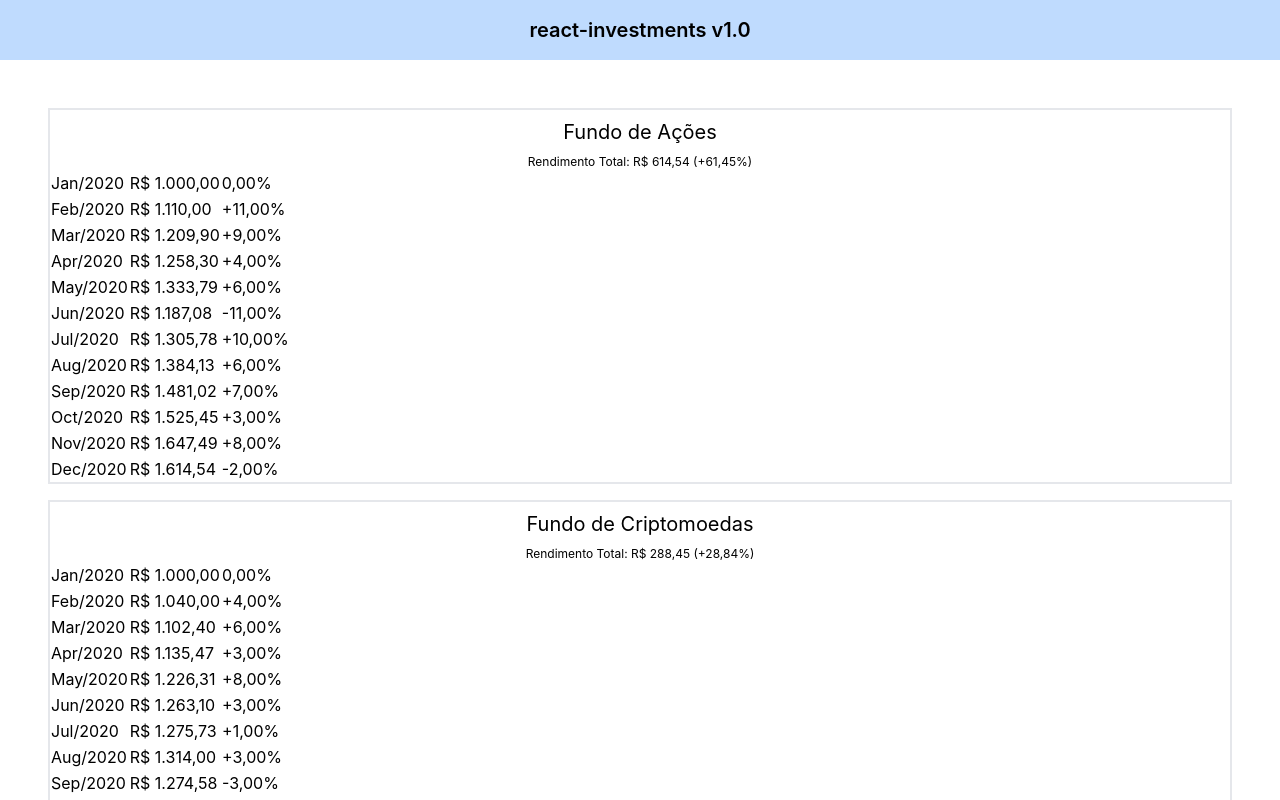
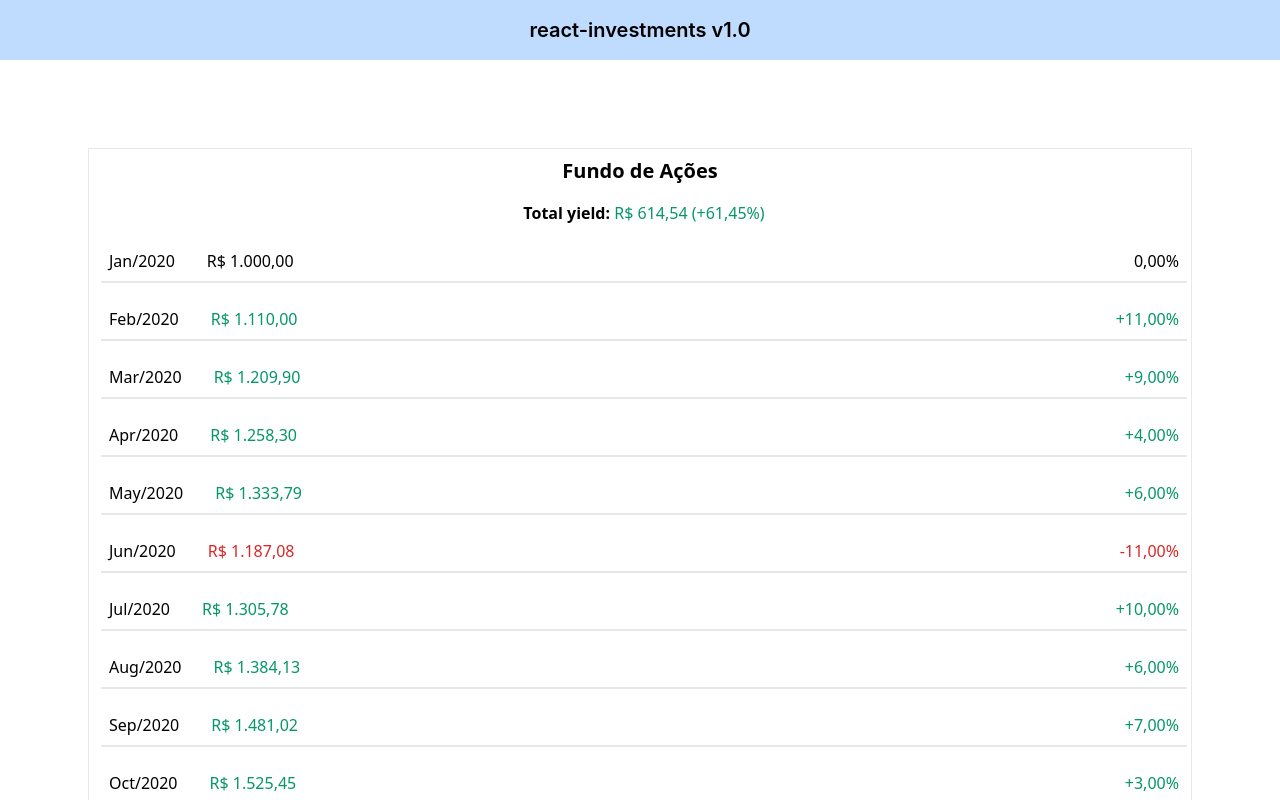
Before and after one commit to heldermg/igti-bootcamp-react-mod2-pratical-work, a React (Create React App) app: page / in a window 1280 px wide. Shown: the top 800 px of the page. Built offline with nearby package versions, Linux system fonts and the light colour scheme.

Commit message:
refactoring

```diff
--- a/src/components/Funds.jsx
+++ /dev/null
@@ -1,3 +0,0 @@
-export default function Funds({ children }) {
-  return <div className="container mx-auto p-4">{children}</div>
-}
--- /dev/null
+++ b/src/components/Investment.jsx
@@ -0,0 +1,53 @@
+import Report from './Report'
+import { currencyNumberFormat, percentNumberFormat } from '../util/util'
+import { INVESTMENTS_REPORTS as allReports } from '../data/investments'
+
+export default function Investment({ children: investment = null }) {
+  if (!investment) {
+    return <div>Impossible to show the Investment</div>
+  }
+
+  const investmentReport = allReports
+    .filter(({ investmentId }) => investmentId === investment.id)
+    .sort((a, b) => a.month - b.month)
+
+  let prevValue = 0
+  investmentReport.forEach((report) => {
+    report.monthYield =
+      prevValue !== 0
+        ? (report.value - prevValue) / prevValue
+        : 0
+      prevValue = report.value
+  })
+
+  const firstValue = investmentReport[0].value
+  const lastValue = investmentReport[investmentReport.length - 1].value
+  const totalYieldValue = lastValue - firstValue
+
+  const totalYieldValueFormated = currencyNumberFormat
+    .format(Number(totalYieldValue).toFixed(2))
+
+  const totalYieldPercentage = percentNumberFormat
+     .format(Number(totalYieldValue / firstValue).toFixed(4))
+
+  let totalYieldClass = ''
+     if (totalYieldValue < 0) {
+      totalYieldClass = 'text-red-600'
+
+     } else if (totalYieldValue > 0) {
+      totalYieldClass = 'text-green-600'
+     }
+
+  return (
+    <div className="font-sans border p-2 m-2 flex flex-col space-y-4 items-center space-x-2">
+      <h1 className="font-bold text-xl">{investment.description}</h1>
+      <h2>
+        <strong>Total yield:</strong>
+        <span className={`${totalYieldClass}`}> {totalYieldValueFormated} ({totalYieldPercentage})</span>
+      </h2>
+      {investmentReport.map((report) => {
+         return <Report key={report.id}>{report}</Report>;
+      })}
+    </div>
+  )
+}
--- /dev/null
+++ b/src/components/Investments.jsx
@@ -0,0 +1,3 @@
+export default function Investments({ children }) {
+  return <div className="container mx-auto p-16">{children}</div>
+}
--- a/src/components/Report.jsx
+++ b/src/components/Report.jsx
@@ -5,21 +5,30 @@ import {
 } from '../util/util'
 
 export default function Report({ children: report = null }) {
-  const {year, month, value, monthYield} = report
+
+  const { year, month, value, monthYield } = report
+
+  let valueClass = ''
+  if (monthYield < 0) {
+    valueClass = 'text-red-600'
+
+  } else if (monthYield > 0) {
+    valueClass = 'text-green-600'
+  }
 
   return (
-    <tr>
-      <td>
+    <div className="border-b-2 p-2 m-2 flex flex-row items-center w-full space-x-8">
+      <div className="flex-1 flex-grow-0">
         <span>{formatDate(year, month)}</span>
-      </td>
-      <td>
+      </div>
+      <div className={`${valueClass} flex-1 flex-grow text-left`}>
         <span>{currencyNumberFormat.format(Number(value).toFixed(2))}</span>
-      </td>
-      <td>
+      </div>
+      <div className={`${valueClass} flex-1 flex-grow-0 text-right`}>
         <span>{`${percentNumberFormat.format(
-          Number(monthYield).toFixed(2)
+          Number(monthYield).toFixed(4)
         )}`}</span>
-      </td>
-    </tr>
-  );
+      </div>
+    </div>
+  )
 }
--- a/src/data/investments.js
+++ b/src/data/investments.js
@@ -1,4 +1,4 @@
-export const INVESTMENT_FUNDS = [
+export const INVESTMENTS = [
   {
     id: '3176856a-82cf-4ce9-8803-c65107c7ad5e',
     description: 'Fundo de Ações',
@@ -29,7 +29,7 @@ export const INVESTMENT_FUNDS = [
   },
 ];
 
-export const FUNDS_REPORTS = [
+export const INVESTMENTS_REPORTS = [
   {
     id: '014c4220-df90-4a43-b809-657941b53770',
     investmentId: 'b21cbd7d-f4ae-4ff1-b015-c76b9c264a1a',
--- a/src/pages/ReactInvestmentsPage.jsx
+++ b/src/pages/ReactInvestmentsPage.jsx
@@ -1,75 +1,21 @@
 import Header from '../components/Header'
 import Main from '../components/Main'
-import { currencyNumberFormat, percentNumberFormat } from '../util/util'
-import {
-  INVESTMENT_FUNDS as allFunds,
-  FUNDS_REPORTS as allReports,
-} from '../data/investments'
-import Funds from '../components/Funds'
-import Report from '../components/Report'
+
+import { INVESTMENTS as allInvestments } from '../data/investments'
+import Investments from '../components/Investments'
+import Investment from '../components/Investment'
 
 export default function ReactInvestmentsPage() {
-
-   function filterAndSortReportsByFund(reports, fundId) {
-      return reports
-         .filter(({ investmentId }) => investmentId === fundId)
-         .sort((a, b) => a.month - b.month)
-   }
-
   return (
     <div>
       <Header>react-investments v1.0</Header>
       <Main>
-        <Funds>
-          {allFunds.map(fund => {
-            const allReportsByFund = filterAndSortReportsByFund(allReports, fund.id)
-
-            let previousReportValue = 0
-            allReportsByFund.map(report => {
-              report.monthYield =
-                previousReportValue !== 0
-                  ? (report.value - previousReportValue) / previousReportValue
-                  : 0
-              previousReportValue = report.value
-              return report
-            })
-
-            const totalYieldAmount =
-              allReportsByFund[allReportsByFund.length - 1].value -
-              allReportsByFund[0].value
-
-            const totalYield = totalYieldAmount / allReportsByFund[0].value
-
-            return (
-              <div className="border-2 m-4" key={fund.id}>
-                <p className="text-center text-xl p-2">{fund.description}</p>
-                <p className="text-center text-xs">
-                  Rendimento Total:{' '}
-                  {currencyNumberFormat.format(
-                    Number(totalYieldAmount).toFixed(2)
-                  )}{' '}
-                  {` (${percentNumberFormat.format(
-                    Number(totalYield).toFixed(4)
-                  )})`}
-                </p>
-                <table className="p-10">
-                  <tbody>
-                    {allReportsByFund
-                      .map(report => {
-                        return (
-                          <Report
-                            key={report.id}>
-                            {report}
-                          </Report>
-                        );
-                      })}
-                  </tbody>
-                </table>
-              </div>
-            )
+        <Investments>
+          {allInvestments.map(investment => {
+            return <Investment key={investment.id}>{investment}</Investment>
           })}
-        </Funds>
+        </Investments>
       </Main>
     </div>
-  );
+  )
 }
```
